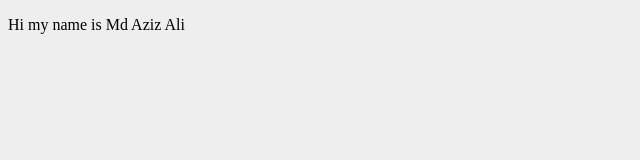
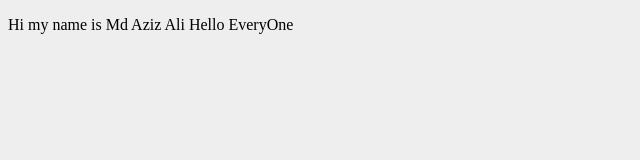
Before and after one commit to Md-Aziz1/progressive-web-app, a plain HTML site: page index.html in a window 1280 px wide. Shown: the whole page, without its empty margins (0-640 px from the left). Drawn offline with Linux system fonts and the light colour scheme.

Commit message:
Update index.html

```diff
--- a/index.html
+++ b/index.html
@@ -10,7 +10,7 @@
         <link rel = "apple-touch-icon" href = "images/logo192.png">
     </head>
     <body>
-        <p>Hi my name is Md Aziz Ali</p>
+        <p>Hi my name is Md Aziz Ali Hello EveryOne</p>
         <script src="src/index.js"></script>
     </body>
 </html>
```
